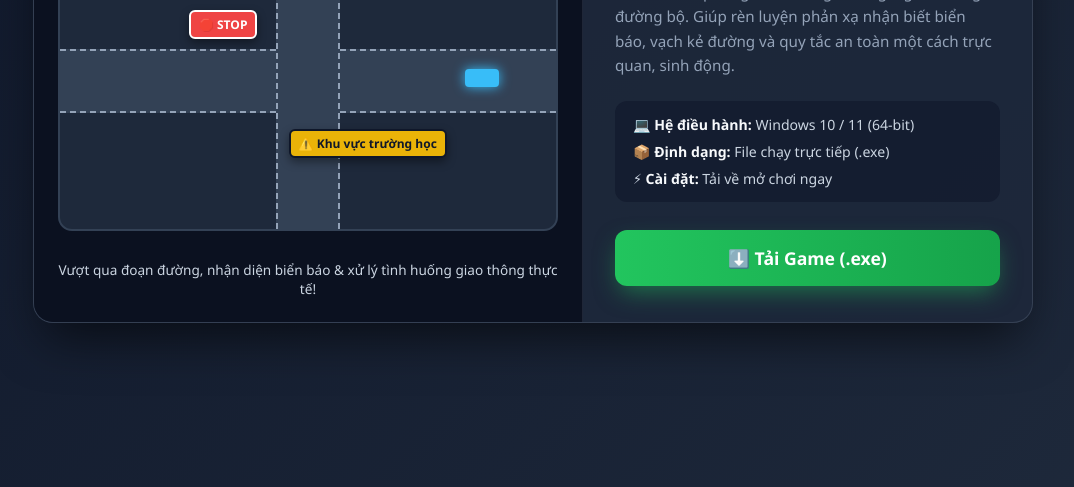
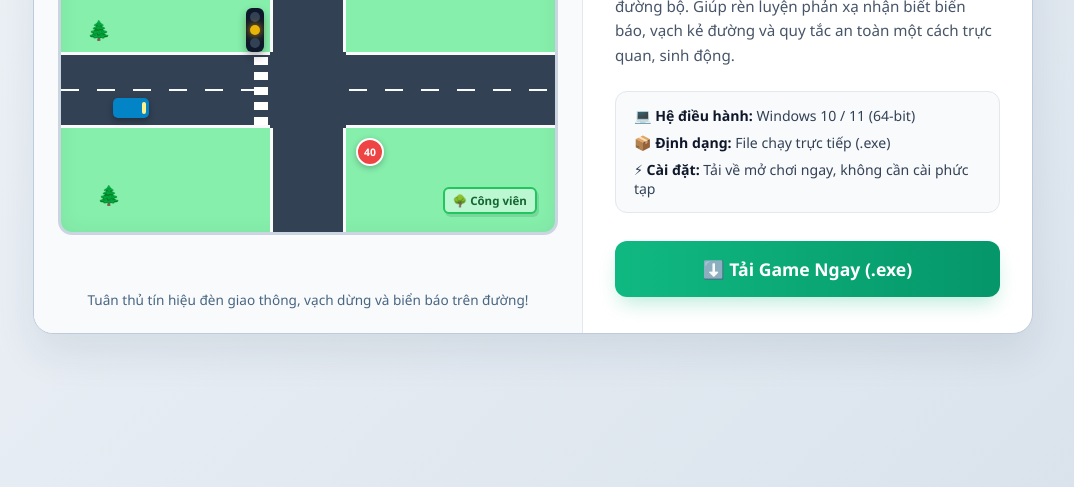
Before and after one commit to lyminhtu230622-crypto/ATGT-Learning-Hub, a plain HTML site: page index.html in a window 1280 px wide. Shown: the part 313-800 px from the top of the page, without its empty margins (107-1181 px from the left). Drawn offline with Linux system fonts and the light colour scheme.

Commit message:
Update index.html

```diff
--- a/index.html
+++ b/index.html
@@ -3,7 +3,7 @@
 <head>
   <meta charset="UTF-8" />
   <meta name="viewport" content="width=device-width, initial-scale=1.0" />
-  <title>ATGT-Challenge-game - Tải Game An Toàn Giao Thông</title>
+  <title>ATGT-Challenge - Tải Game An Toàn Giao Thông</title>
   <style>
     * {
       box-sizing: border-box;
@@ -13,8 +13,8 @@
     }
 
     body {
-      background: linear-gradient(135deg, #0f172a, #1e293b);
-      color: #f8fafc;
+      background: linear-gradient(135deg, #f0f4f8, #d9e2ec);
+      color: #102a43;
       min-height: 100vh;
       display: flex;
       justify-content: center;
@@ -25,23 +25,22 @@
     .container {
       max-width: 1000px;
       width: 100%;
-      background: rgba(30, 41, 59, 0.85);
-      border: 1px solid rgba(148, 163, 184, 0.2);
+      background: #ffffff;
+      border: 1px solid #bcccdc;
       border-radius: 20px;
-      box-shadow: 0 25px 50px -12px rgba(0, 0, 0, 0.6);
+      box-shadow: 0 20px 40px rgba(16, 42, 67, 0.08);
       display: grid;
       grid-template-columns: 1.1fr 0.9fr;
       overflow: hidden;
     }
 
     .map-section {
-      background: #0b1120;
+      background: #f8fafc;
       padding: 24px;
       display: flex;
       flex-direction: column;
       justify-content: space-between;
-      border-right: 1px solid rgba(148, 163, 184, 0.15);
-      position: relative;
+      border-right: 1px solid #e2e8f0;
     }
 
     .map-header {
@@ -50,16 +49,17 @@
       align-items: center;
       margin-bottom: 12px;
       font-size: 0.9rem;
-      color: #94a3b8;
+      color: #627d98;
+      font-weight: 600;
     }
 
     .live-badge {
-      background: rgba(34, 197, 94, 0.15);
-      color: #4ade80;
+      background: rgba(16, 185, 129, 0.1);
+      color: #059669;
       padding: 4px 10px;
       border-radius: 20px;
       font-size: 0.8rem;
-      font-weight: 600;
+      font-weight: 700;
       display: flex;
       align-items: center;
       gap: 6px;
@@ -68,7 +68,7 @@
     .dot {
       width: 8px;
       height: 8px;
-      background-color: #22c55e;
+      background-color: #10b981;
       border-radius: 50%;
       animation: pulse 1.5s infinite;
     }
@@ -79,14 +79,35 @@
       100% { transform: scale(0.95); opacity: 0.7; }
     }
 
-    .minimap {
+    .game-map {
       width: 100%;
-      height: 300px;
-      background: #1e293b;
+      height: 290px;
+      background: #86efac;
       border-radius: 14px;
       position: relative;
       overflow: hidden;
-      border: 2px solid #334155;
+      border: 3px solid #cbd5e1;
+      box-shadow: inset 0 0 20px rgba(0,0,0,0.06);
+    }
+
+    .building {
+      position: absolute;
+      background: #fef08a;
+      border: 2px solid #eab308;
+      border-radius: 6px;
+      padding: 4px 8px;
+      font-size: 0.72rem;
+      font-weight: 700;
+      color: #854d0e;
+      box-shadow: 2px 3px 0 rgba(0,0,0,0.1);
+    }
+    .b-school { top: 18px; left: 18px; }
+    .b-park { bottom: 18px; right: 18px; background: #bbf7d0; border-color: #22c55e; color: #166534; }
+
+    .tree {
+      position: absolute;
+      font-size: 1.2rem;
+      user-select: none;
     }
 
     .road-h {
@@ -94,11 +115,22 @@
       top: 50%;
       left: 0;
       width: 100%;
-      height: 64px;
+      height: 76px;
       background: #334155;
       transform: translateY(-50%);
-      border-top: 2px dashed #94a3b8;
-      border-bottom: 2px dashed #94a3b8;
+      border-top: 3px solid #f8fafc;
+      border-bottom: 3px solid #f8fafc;
+    }
+
+    .road-h::after {
+      content: '';
+      position: absolute;
+      top: 50%;
+      left: 0;
+      width: 100%;
+      height: 2px;
+      background: repeating-linear-gradient(90deg, #f8fafc 0 18px, transparent 18px 36px);
+      transform: translateY(-50%);
     }
 
     .road-v {
@@ -106,62 +138,110 @@
       left: 50%;
       top: 0;
       height: 100%;
-      width: 64px;
+      width: 76px;
       background: #334155;
       transform: translateX(-50%);
-      border-left: 2px dashed #94a3b8;
-      border-right: 2px dashed #94a3b8;
+      border-left: 3px solid #f8fafc;
+      border-right: 3px solid #f8fafc;
     }
 
-    .sign {
+    .intersection {
       position: absolute;
-      padding: 4px 8px;
-      border-radius: 6px;
-      font-size: 0.75rem;
-      font-weight: bold;
-      box-shadow: 0 4px 10px rgba(0,0,0,0.4);
+      top: 50%;
+      left: 50%;
+      width: 76px;
+      height: 76px;
+      background: #334155;
+      transform: translate(-50%, -50%);
+      z-index: 2;
     }
 
-    .sign-stop {
-      top: 26%;
-      left: 26%;
+    .crosswalk-left {
+      position: absolute;
+      top: 50%;
+      left: calc(50% - 54px);
+      width: 14px;
+      height: 70px;
+      transform: translateY(-50%);
+      background: repeating-linear-gradient(0deg, #ffffff 0 8px, transparent 8px 15px);
+      z-index: 3;
+    }
+
+    .traffic-light {
+      position: absolute;
+      top: calc(50% - 82px);
+      left: calc(50% - 62px);
+      background: #0f172a;
+      padding: 4px;
+      border-radius: 6px;
+      display: flex;
+      flex-direction: column;
+      gap: 3px;
+      z-index: 5;
+      box-shadow: 0 4px 8px rgba(0,0,0,0.3);
+    }
+
+    .bulb {
+      width: 10px;
+      height: 10px;
+      border-radius: 50%;
+      background: #334155;
+      transition: background 0.2s, box-shadow 0.2s;
+    }
+
+    .bulb.red.active { background: #ef4444; box-shadow: 0 0 8px #ef4444; }
+    .bulb.yellow.active { background: #eab308; box-shadow: 0 0 8px #eab308; }
+    .bulb.green.active { background: #22c55e; box-shadow: 0 0 8px #22c55e; }
+
+    .road-sign {
+      position: absolute;
+      bottom: calc(50% - 76px);
+      right: calc(50% - 76px);
       background: #ef4444;
       color: white;
-      border: 2px solid white;
+      font-size: 0.65rem;
+      font-weight: 800;
+      width: 28px;
+      height: 28px;
+      border-radius: 50%;
+      border: 2px solid #ffffff;
+      display: flex;
+      align-items: center;
+      justify-content: center;
+      z-index: 4;
+      box-shadow: 0 2px 6px rgba(0,0,0,0.25);
     }
 
-    .sign-school {
-      bottom: 24%;
-      right: 22%;
-      background: #eab308;
-      color: #0f172a;
-      border: 2px solid #0f172a;
+    .player-car {
+      position: absolute;
+      top: calc(50% + 8px);
+      left: -45px;
+      width: 36px;
+      height: 20px;
+      background: #0284c7;
+      border-radius: 5px;
+      z-index: 6;
+      box-shadow: 0 3px 6px rgba(0,0,0,0.3);
+      display: flex;
+      align-items: center;
+      justify-content: flex-end;
+      padding-right: 3px;
     }
 
-    .car {
-      position: absolute;
-      top: 46%;
-      left: -40px;
-      width: 34px;
-      height: 18px;
-      background: #38bdf8;
-      border-radius: 4px;
-      box-shadow: 0 0 12px #38bdf8;
-      animation: drive 6s linear infinite;
-    }
-
-    @keyframes drive {
-      0% { left: -40px; }
-      45% { left: 38%; }
-      55% { left: 42%; }
-      100% { left: 105%; }
+    .player-car::after {
+      content: '';
+      width: 4px;
+      height: 12px;
+      background: #fef08a;
+      border-radius: 2px;
     }
 
     .map-caption {
       margin-top: 12px;
       font-size: 0.85rem;
-      color: #cbd5e1;
+      color: #486581;
       text-align: center;
+      font-weight: 500;
     }
 
     .download-section {
@@ -173,8 +253,8 @@
 
     .tag {
       display: inline-block;
-      background: rgba(56, 189, 248, 0.15);
-      color: #38bdf8;
+      background: #e0f2fe;
+      color: #0284c7;
       font-size: 0.8rem;
       font-weight: 700;
       padding: 5px 12px;
@@ -187,30 +267,31 @@
       font-size: 2rem;
       line-height: 1.2;
       margin-bottom: 12px;
-      color: #ffffff;
+      color: #0f172a;
     }
 
     .desc {
-      color: #94a3b8;
+      color: #475569;
       font-size: 0.95rem;
       line-height: 1.6;
       margin-bottom: 24px;
     }
 
     .specs {
-      background: rgba(15, 23, 42, 0.6);
+      background: #f8fafc;
+      border: 1px solid #e2e8f0;
       padding: 14px 18px;
       border-radius: 12px;
       margin-bottom: 28px;
       font-size: 0.88rem;
-      color: #cbd5e1;
+      color: #334155;
       display: flex;
       flex-direction: column;
       gap: 8px;
     }
 
     .specs span strong {
-      color: #f8fafc;
+      color: #0f172a;
     }
 
     .btn-download {
@@ -218,27 +299,20 @@
       align-items: center;
       justify-content: center;
       gap: 10px;
-      background: linear-gradient(90deg, #22c55e, #16a34a);
+      background: linear-gradient(90deg, #10b981, #059669);
       color: #ffffff;
       text-decoration: none;
       font-size: 1.1rem;
       font-weight: 700;
       padding: 16px 24px;
       border-radius: 12px;
-      box-shadow: 0 10px 25px -5px rgba(34, 197, 94, 0.5);
+      box-shadow: 0 10px 20px -5px rgba(16, 185, 129, 0.3);
       transition: transform 0.2s, box-shadow 0.2s;
     }
 
     .btn-download:hover {
       transform: translateY(-2px);
-      box-shadow: 0 15px 30px -5px rgba(34, 197, 94, 0.7);
-    }
-
-    .note {
-      margin-top: 14px;
-      font-size: 0.8rem;
-      color: #64748b;
-      text-align: center;
+      box-shadow: 0 15px 25px -5px rgba(16, 185, 129, 0.4);
     }
 
     @media (max-width: 768px) {
@@ -247,7 +321,7 @@
       }
       .map-section {
         border-right: none;
-        border-bottom: 1px solid rgba(148, 163, 184, 0.15);
+        border-bottom: 1px solid #e2e8f0;
       }
     }
   </style>
@@ -257,28 +331,42 @@
   <div class="container">
     <div class="map-section">
       <div class="map-header">
-        <span>🗺️ Bản đồ sa hình trực quan</span>
+        <span>🗺️ Mô phỏng sa hình giao thông</span>
         <div class="live-badge">
-          <div class="dot"></div> Sẵn sàng
+          <div class="dot"></div> Đang chạy thử
         </div>
       </div>
 
-      <div class="minimap">
+      <div class="game-map" id="gameMap">
+        <div class="building b-school">🏫 Trường THCS</div>
+        <div class="building b-park">🌳 Công viên</div>
+        <div class="tree" style="top: 68px; left: 26px;">🌲</div>
+        <div class="tree" style="top: 22px; right: 32px;">🌳</div>
+        <div class="tree" style="bottom: 24px; left: 36px;">🌲</div>
+
         <div class="road-h"></div>
         <div class="road-v"></div>
-        <div class="sign sign-stop">🛑 STOP</div>
-        <div class="sign sign-school">⚠️ Khu vực trường học</div>
-        <div class="car"></div>
+        <div class="intersection"></div>
+        <div class="crosswalk-left"></div>
+
+        <div class="traffic-light">
+          <div class="bulb red" id="lightRed"></div>
+          <div class="bulb yellow" id="lightYellow"></div>
+          <div class="bulb green active" id="lightGreen"></div>
+        </div>
+        <div class="road-sign" title="Tốc độ tối đa 40km/h">40</div>
+
+        <div class="player-car" id="car"></div>
       </div>
 
       <p class="map-caption">
-        Vượt qua đoạn đường, nhận diện biển báo & xử lý tình huống giao thông thực tế!
+        Tuân thủ tín hiệu đèn giao thông, vạch dừng và biển báo trên đường!
       </p>
     </div>
 
     <div class="download-section">
       <div class="tag">DỰ ÁN HỌC SINH • PHIÊN BẢN V1.0</div>
-      <h1>ATGT-game</h1>
+      <h1>Góc Nhỏ ATGT</h1>
       <p class="desc">
         Trò chơi mô phỏng tình huống tham gia giao thông đường bộ. Giúp rèn luyện phản xạ nhận biết biển báo, vạch kẻ đường và quy tắc an toàn một cách trực quan, sinh động.
       </p>
@@ -286,18 +374,66 @@
       <div class="specs">
         <span>💻 <strong>Hệ điều hành:</strong> Windows 10 / 11 (64-bit)</span>
         <span>📦 <strong>Định dạng:</strong> File chạy trực tiếp (.exe)</span>
-        <span>⚡ <strong>Cài đặt:</strong> Tải về mở chơi ngay</span>
+        <span>⚡ <strong>Cài đặt:</strong> Tải về mở chơi ngay, không cần cài phức tạp</span>
       </div>
 
       <a
         href="https://github.com/lyminhtu230622-crypto/ATGT-Challenge-game/releases/download/v1.0.0/ATGT-Challenge.exe"
         class="btn-download"
       >
-        ⬇️ Tải Game (.exe)
+        ⬇️ Tải Game Ngay (.exe)
       </a>
-
     </div>
   </div>
 
+  <script>
+    const lightRed = document.getElementById('lightRed');
+    const lightYellow = document.getElementById('lightYellow');
+    const lightGreen = document.getElementById('lightGreen');
+    const car = document.getElementById('car');
+    const gameMap = document.getElementById('gameMap');
+
+    let signal = 'green';
+    let carX = -45;
+
+    function cycleTrafficLight() {
+      lightRed.classList.remove('active');
+      lightYellow.classList.remove('active');
+      lightGreen.classList.remove('active');
+
+      if (signal === 'green') {
+        lightGreen.classList.add('active');
+        setTimeout(() => { signal = 'yellow'; cycleTrafficLight(); }, 4000);
+      } else if (signal === 'yellow') {
+        lightYellow.classList.add('active');
+        setTimeout(() => { signal = 'red'; cycleTrafficLight(); }, 1500);
+      } else {
+        lightRed.classList.add('active');
+        setTimeout(() => { signal = 'green'; cycleTrafficLight(); }, 3500);
+      }
+    }
+
+    function updateCar() {
+      const mapWidth = gameMap.offsetWidth;
+      const stopLineX = (mapWidth / 2) - 96;
+
+      const shouldStop = (signal === 'red' || signal === 'yellow') && (carX >= stopLineX - 8 && carX <= stopLineX + 4);
+
+      if (!shouldStop) {
+        carX += 2.2;
+      }
+
+      if (carX > mapWidth + 20) {
+        carX = -45;
+      }
+
+      car.style.left = carX + 'px';
+      requestAnimationFrame(updateCar);
+    }
+
+    cycleTrafficLight();
+    updateCar();
+  </script>
+
 </body>
 </html>
```
